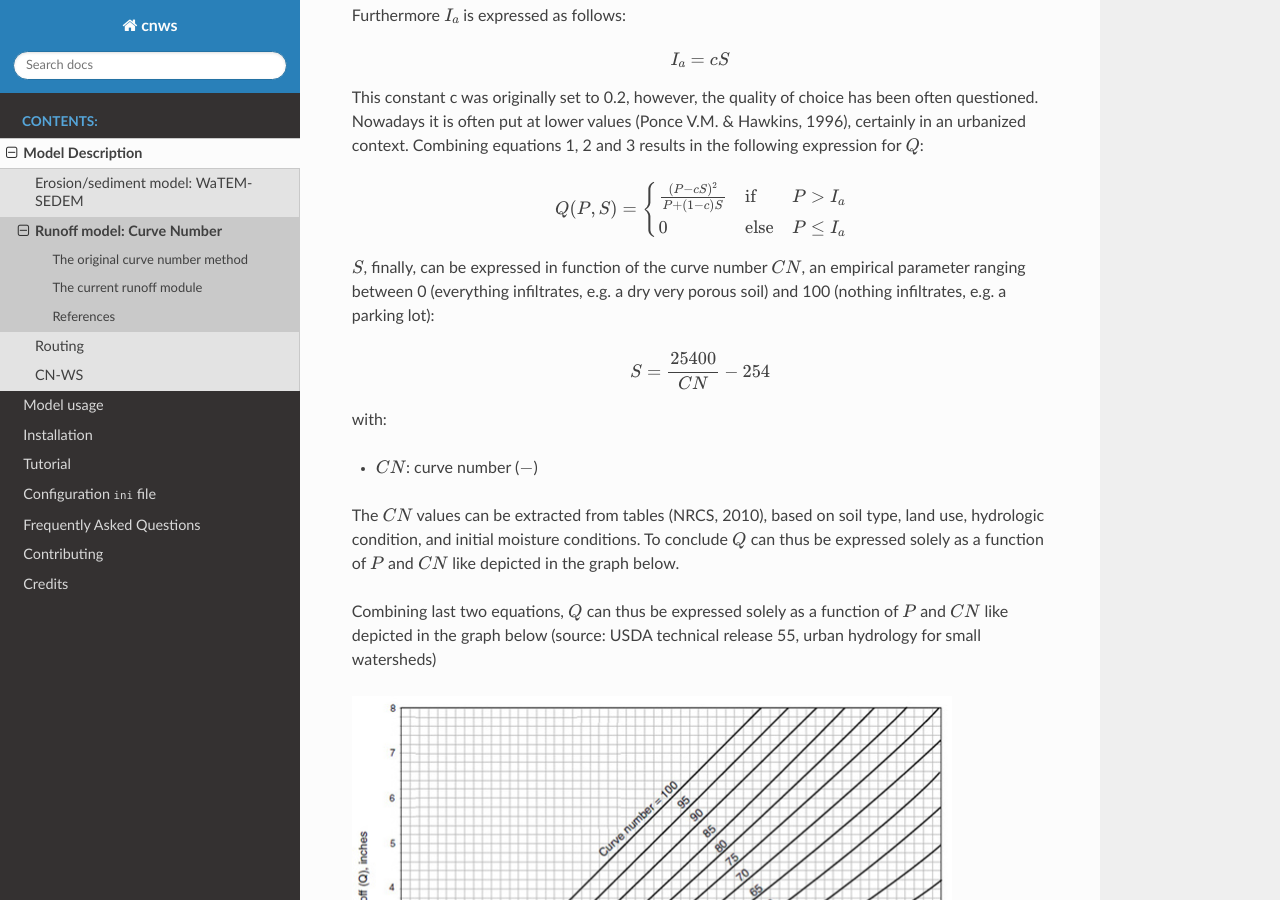
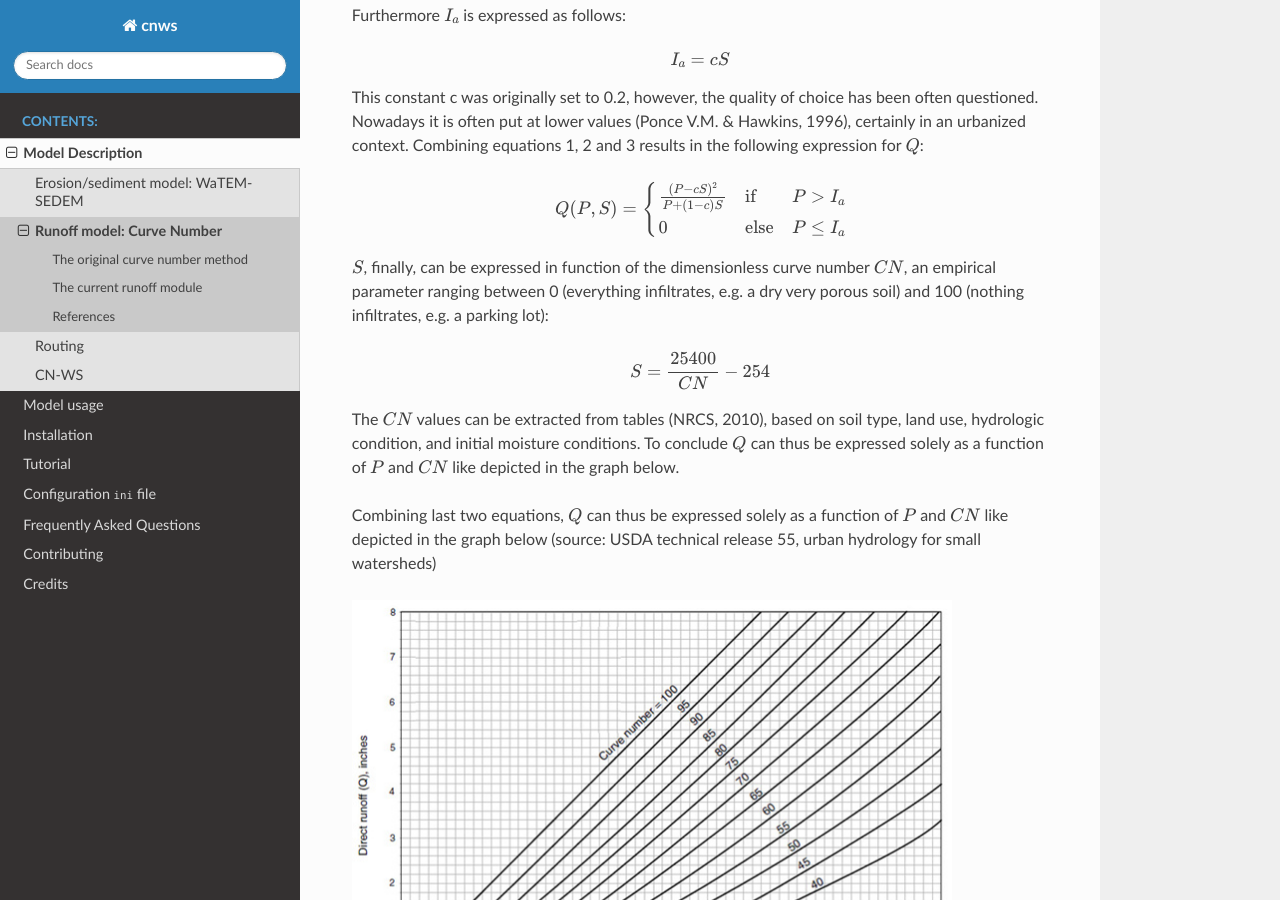
Before and after one commit to watem-sedem/watem-sedem, a Sphinx documentation site: the page built from docs/curve-number.rst, in a window 1280 px wide and 900 px high, scrolled down 930 px. Built offline with Sphinx 7.4.7 and the Read the Docs theme 2.0.0, drawn with Linux system fonts in a browser that asks for light colours.

Commit message:
No need to define CN twice

```diff
--- a/docs/curve-number.rst
+++ b/docs/curve-number.rst
@@ -61,17 +61,13 @@ Combining equations 1, 2 and 3 results in the following expression for :math:`Q`
                 0   & \text{else} & P \leq I_a
             \end{array}
 
-:math:`S`, finally, can be expressed in function of the curve number :math:`CN`, an
-empirical parameter ranging between 0 (everything infiltrates, e.g. a dry
-very porous soil) and 100 (nothing infiltrates, e.g. a parking lot):
+:math:`S`, finally, can be expressed in function of the dimensionless
+curve number :math:`CN`, an empirical parameter ranging between 0
+(everything infiltrates, e.g. a dry very porous soil) and 100 (nothing
+infiltrates, e.g. a parking lot):
 
 .. math::
     S = \frac{25400}{CN}-254
-
-with:
-
-- :math:`CN`: curve number (:math:`-`)
-
 
 The :math:`CN` values can be extracted from tables (NRCS, 2010), based on soil
 type, land use, hydrologic condition, and initial moisture conditions.
```
